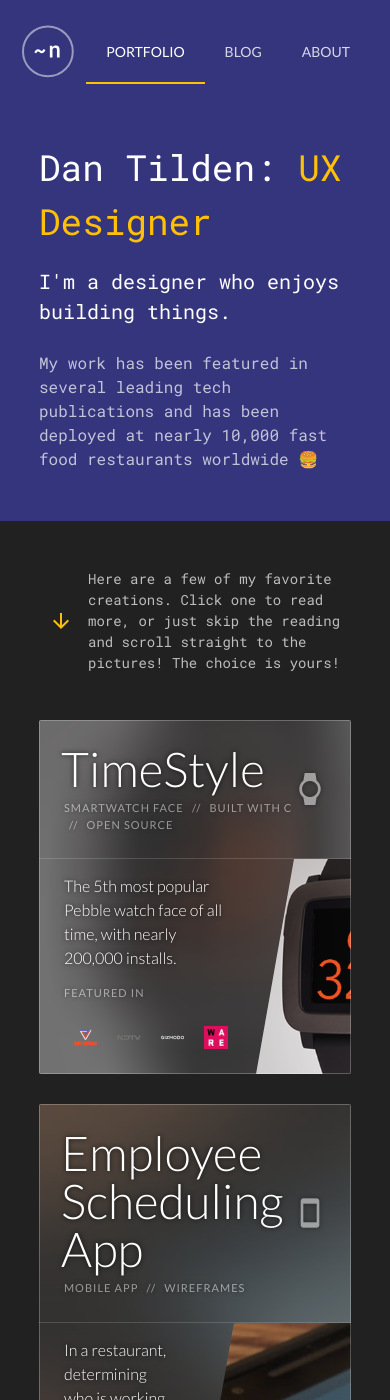
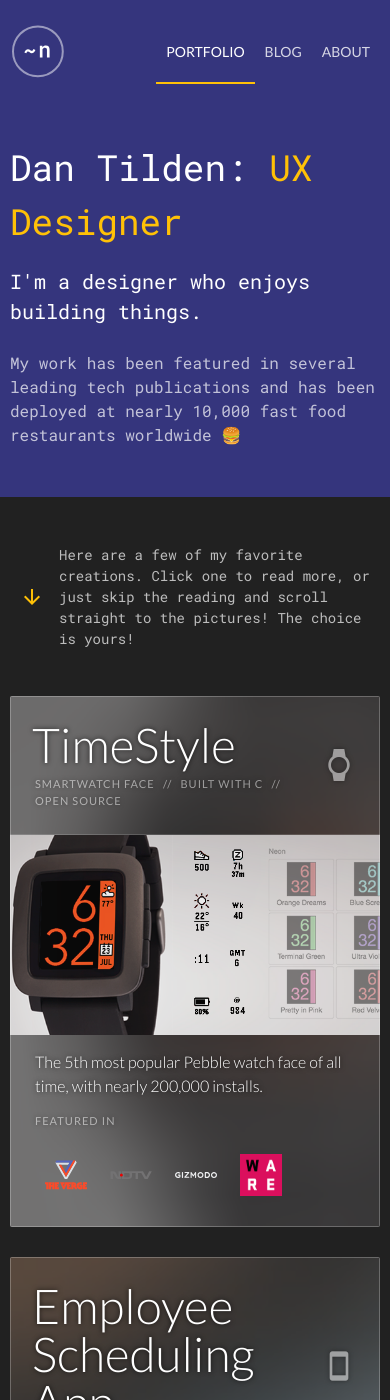
Before and after one commit to tilden/tilden.github.io, a Jekyll site: the page built from index.html, in a window 390 px wide and 1400 px high. Built offline with Jekyll 4.4.1, drawn with Linux system fonts in a browser that asks for light colours; nearby versions of some CDN libraries; some of the changed text lies outside the part shown.

Commit message:
Removed fontawesome dependency

```diff
--- a/_data/projects.yml
+++ b/_data/projects.yml
@@ -71,7 +71,7 @@
     - Wireframes & User Research
   desc: >
     Working with a usability consulting firm, our team delivered over 350 pages of wireframes depicting a
-    reimagined version of a restaurant management system in use at over 7,000 restaurants worldwide.<br>
+    reimagined version of a restaurant management system in use at thousands of restaurants worldwide.<br>
   banner_img: "restaurant_management_banner.png"
   icon: store
   url: "/projects/restaurant_management"
@@ -84,7 +84,7 @@
     - 10 Foot UI
   desc: >
     Conveys the status of a restaurant's drive-thru in a highly visual way.
-    Deployed at nearly 10,000 Burger King® locations worldwide.
+    Currently in use at nearly every Burger King® location in the United States.
   banner_img: "dt_banner.png"
   icon: directions_car
   url: "/projects/drivethru"
--- a/_includes/head.html
+++ b/_includes/head.html
@@ -9,9 +9,7 @@
     <link rel="alternate" type="application/rss+xml" title="RSS" href="{{ "/feed.xml" | prepend: site.baseurl }}" />
     <link href="https://fonts.googleapis.com/css?family=Lato:300,400,600|Roboto+Mono:400" rel="stylesheet">
     <link href="https://fonts.googleapis.com/icon?family=Material+Icons" rel="stylesheet">
-    <link href="//maxcdn.bootstrapcdn.com/font-awesome/4.3.0/css/font-awesome.min.css" rel="stylesheet" >
-
-    <!-- Custom CSS -->
+    <link rel="stylesheet" href="{{ "/css/social-media-subset.css" | prepend: site.baseurl }}">
     <link rel="stylesheet" href="{{ "/css/style.css" | prepend: site.baseurl }}">
 
 </head>
--- a/_includes/nav_footer.html
+++ b/_includes/nav_footer.html
@@ -40,19 +40,22 @@
 
       <div class="social-icons">
       	<a title="Dribbble" href="https://dribbble.com/dantilden">
-          <i class="site-icon fa fa-dribbble"></i>
+          <i class="site-icon icon-dribbble"></i>
       	</a>
       	<a title="LinkedIn" href="https://www.linkedin.com/in/tildend">
-          <i class="site-icon fa fa-linkedin-square"></i>
+          <i class="site-icon icon-linkedin"></i>
       	</a>
         <a title="GitHub" href="https://github.com/tilden">
-          <i class="site-icon fa fa-github-square"></i>
+          <i class="site-icon icon-github"></i>
         </a>
         <a title="Instagram" href="https://instagram.com/freakified/">
-          <i class="site-icon fa fa-instagram"></i>
+          <i class="site-icon icon-instagram"></i>
+        </a>
+        <a title="Twitter" href="https://twitter.com/freakified/">
+          <i class="site-icon icon-twitter"></i>
         </a>
         <a title="SoundCloud" href="https://soundcloud.com/freakified/">
-          <i class="site-icon fa fa-soundcloud"></i>
+          <i class="site-icon icon-soundcloud"></i>
         </a>
       </div>
     </div>
--- a/_layouts/post.html
+++ b/_layouts/post.html
@@ -3,10 +3,5 @@
 ---
 
 <article class="post-content central-col">
-  <div class="mobile-title">
-    <h1>{{ page.title }}</h1>
-    <div class="subheading">{{ page.subtitle }}</div>
-  </div>
-
   {{ content }}
 </article>
--- /dev/null
+++ b/css/social-media-subset.css
@@ -0,0 +1,43 @@
+@font-face {
+  font-family: 'social-media-subset';
+  src:
+    url('fonts/social-media-subset.ttf?658853') format('truetype'),
+    url('fonts/social-media-subset.woff?658853') format('woff'),
+    url('fonts/social-media-subset.svg?658853#social-media-subset') format('svg');
+  font-weight: normal;
+  font-style: normal;
+}
+
+.social-icons i {
+  /* use !important to prevent issues with browser extensions that change fonts */
+  font-family: 'social-media-subset' !important;
+  speak: none;
+  font-style: normal;
+  font-weight: normal;
+  font-variant: normal;
+  text-transform: none;
+  line-height: 1;
+
+  /* Better Font Rendering =========== */
+  -webkit-font-smoothing: antialiased;
+  -moz-osx-font-smoothing: grayscale;
+}
+
+.icon-dribbble:before {
+  content: "\e900";
+}
+.icon-github:before {
+  content: "\e901";
+}
+.icon-instagram:before {
+  content: "\e902";
+}
+.icon-linkedin:before {
+  content: "\e903";
+}
+.icon-soundcloud:before {
+  content: "\e904";
+}
+.icon-twitter:before {
+  content: "\e905";
+}
--- a/css/style.scss
+++ b/css/style.scss
@@ -56,7 +56,6 @@
   position: relative;
   background: rgb(53, 53, 125);
   margin-bottom: 55px;
-
 
   .nav-lower {
     font-family: 'Roboto Mono';
@@ -405,7 +404,6 @@
 
   .thumb {
     background-size: cover;
-    background-position-x: 3px;
     background-color: inherit;
     opacity: 0.9;
     transform: skewX(10deg);
@@ -509,14 +507,14 @@
 
   div.image_row {
     padding: 0;
-    display: flex;
 
     > img {
-      //TODO: make this actually use flexbox
       width: 6vw;
       height: 6vw;
       padding: 10px;
       margin: auto;
+      min-height: 42px;
+      min-width: 42px;
     }
   }
 
@@ -806,68 +804,48 @@
   text-decoration: none;
 }
 
-.mobile-title {
-  display: none;
-  padding-bottom: 11px;
-
-  h1 {
-    font-size: 32px;
-    line-height: 1.2;
-    margin-bottom: 12px;
+// responsive modes
+@media all and (max-width: 827px) {
+  .central-col {
+    width: 100%;
+    min-width: 0;
+    padding-left: 20px;
+    padding-right: 20px;
   }
 
-  .subtitle {
-    opacity: 1;
+  .nav.leaf-level .nav-tabs {
+    display: none;
   }
 }
 
-// responsive modes
-// @media all and (max-width: 827px) {
-//   .central-col {
-//     width: 100%;
-//     min-width: 0;
-//     padding-left: 16px;
-//     padding-right: 16px;
-//   }
+// tiny screens
+@media all and (max-width: 460px) {
+  .project-card {
+    .lower {
+      flex-direction: column-reverse;
+    }
 
-//   .leaf-level  {
-//     .nav-lower {
-//       display: none;
-//     }
+    .thumb_outer {
+      transform: none;
+      left: 0;
+      height: 200px;
+    }
 
-//     a.logo span {
-//       display: none;
-//     }
-//   }
+    .thumb {
+      transform: none;
+    }
+  }
 
-//   .post-content {
-//     padding-top: 5px;
-//   }
+  .central-col {
+    padding-left: 10px;
+    padding-right: 10px;
+  }
 
-//   .mobile-title {
-//     display: block;
-//   }
+  .nav-upper {
+    padding: 0 10px;
+  }
 
-  // .project-card {
-  //   padding: 0;
-  //   height: auto;
-  //   -webkit-flex-direction: column;
-  //   flex-direction: column;
-
-  //   .thumb {
-  //     width: 100%;
-  //     height: 200px;
-  //     border-bottom: 1px solid $material-grey-800;
-  //     opacity: 1;
-  //     background-position-x: 0;
-
-  //     &::before, &::after {
-  //       display: none;
-  //     }
-  //   }
-
-  //   .desc {
-  //     padding: 20px;
-  //   }
-  // }
-//}
+  .nav-tabs li > a {
+    padding: 0 10px;
+  }
+}
```
Also changed, not shown: css/fonts/social-media-subset.ttf (added), css/fonts/social-media-subset.woff (added), 1 other file.
